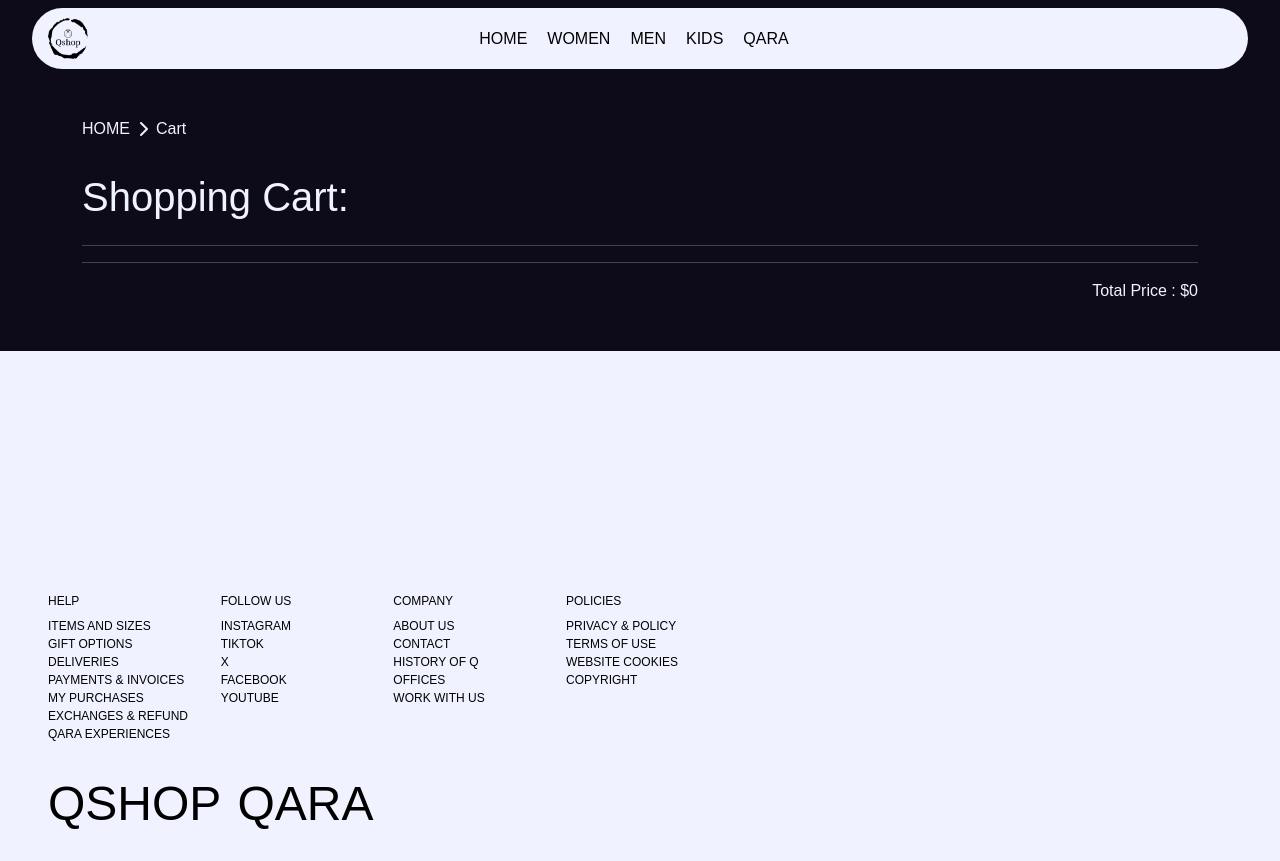
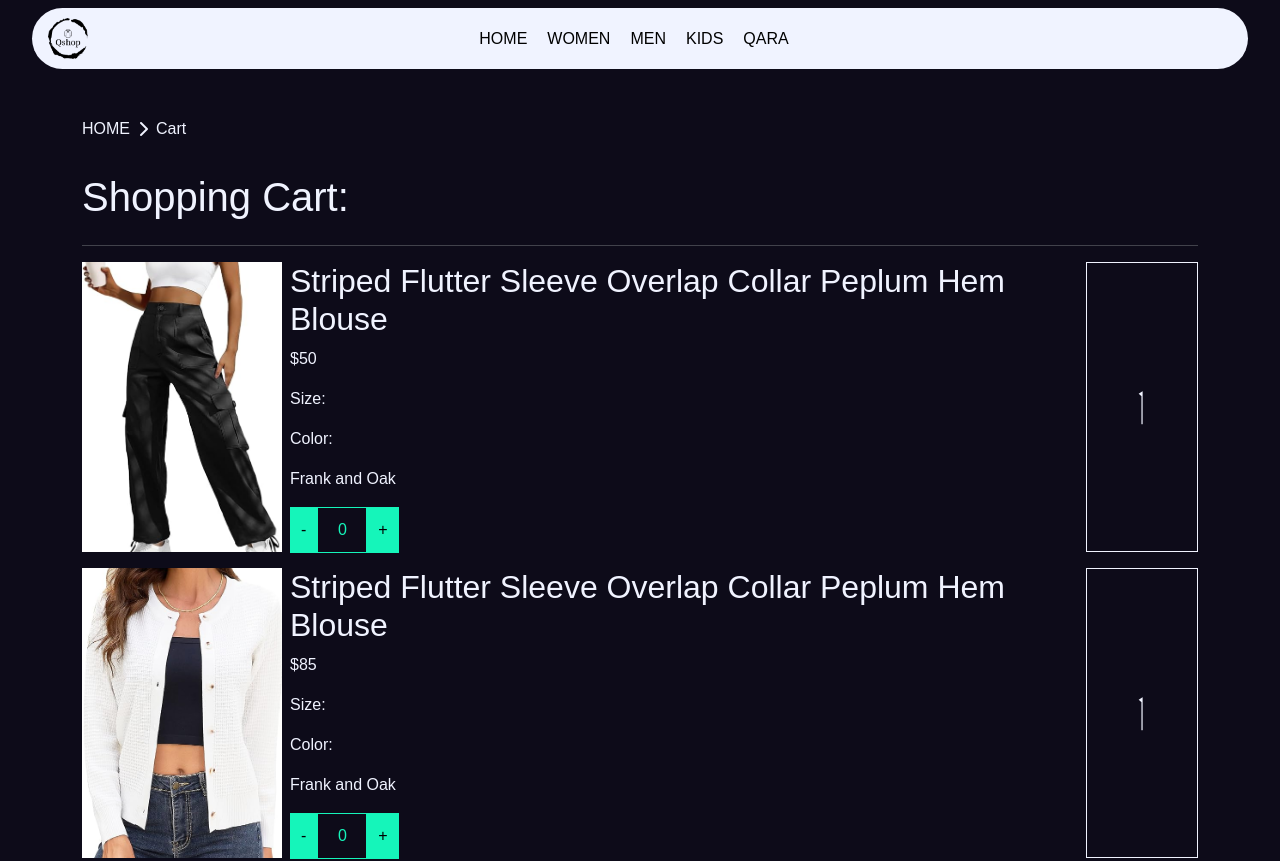
Before and after one commit to Kardarigan/Qshop, a React (Create React App) app: page /Cart in a window 1280 px wide. Shown: the top 861 px of the page. Built offline with nearby package versions, Linux system fonts and the light colour scheme; some icons are missing; a web font is replaced by a local one.

Commit message:
Cart page style is done

```diff
--- a/src/comps/functions/TheContext.jsx
+++ b/src/comps/functions/TheContext.jsx
@@ -1,5 +1,4 @@
-import React, { useState, useEffect } from "react";
-import { createContext } from "react";
+import React, { useState, useEffect, createContext } from "react";
 import all_product from "../assets/all_product"
 
 export const TheContext = createContext(null);
@@ -9,7 +8,7 @@
     for (let i = 0; i < all_product.length + 1; i++) {
         cart[i] = 0
     }
-    return cart
+    return cart;
 }
 
 const TheContextProvider = (props) => {
--- a/src/pages/Cart.jsx
+++ b/src/pages/Cart.jsx
@@ -1,13 +1,32 @@
-import React, { useContext, useState } from "react";
+import React, { useContext, useEffect, useState } from "react";
 import { TheContext } from "../comps/functions/TheContext";
 import Breadcrumb from "../comps/Breadcrumb";
 import { Link } from "react-router-dom";
 import Message from "../comps/Message";
 
+const useTotalPrice = () => {
+    const [totalPrice, setTotalPrice] = useState(0);
+
+    const calculateTotalPrice = (cartItems) => {
+        let total = 0;
+        for (const key in cartItems) {
+            const product = cartItems[key];
+            total += product.price * product.quantity;
+        }
+        setTotalPrice(total);
+    };
+
+    return [totalPrice, calculateTotalPrice];
+};
+
 export default function Cart() {
     const { all_product, cartItems, addToCart, removeFromCart, increasProduct, dicreasProduct } = useContext(TheContext);
     const [message, setMessage] = useState("");
-    const [totalPrice, setTotalPrice] = useState(0);
+    const [totalPrice, calculateTotalPrice] = useTotalPrice();
+
+    useEffect(() => {
+        calculateTotalPrice(cartItems);
+    }, [cartItems]);
 
     return (
         <section className="cart py-5">
@@ -16,24 +35,23 @@
             <h1 className="py-3">Shopping Cart: </h1>
             <hr className="mt-0" />
             {all_product.map((product, index) => {
-                if (cartItems[product.id].count > 0) {
-                    totalPrice = + product.price;
-
                 return (
-                        <div className="d-flex justify-content-between" key={index}>
-                            <div className="card-cart">
+                    <div className="d-flex justify-content-between mt-3" key={index}>
+                        <div className="cart-card d-flex justify-content-between">
                             <Link to={`/${product.category}/Product/${product.id}`} onClick={window.scrollTo(0, 0)}>
                                 <img src={product.cover} alt={product.title} />
-                                    <h2>{product.title}</h2>
                             </Link>
-                                <span>{product.price}</span>
-                                <span>{product.selectedSize}</span>
-                                <span>{product.selectedColor}</span>
-                                <span>{product.brand}</span>
+                            <div className="ms-2">
+                                <h2><Link to={`/${product.category}/Product/${product.id}`} onClick={window.scrollTo(0, 0)}>{product.title}</Link></h2>
+                                <p>${product.price}</p>
+                                <p>Size: {product.selectedSize}</p>
+                                <p>Color: {product.selectedColor}</p>
+                                <p>{product.brand}</p>
                                 <div className="addToCart">
-                                    <button className="button button-classic" onClick={() => increasProduct(product.id)}>-</button>
+                                    <button className="button button-classic" onClick={() => dicreasProduct(product.id)}>-</button>
                                     <span className="flexCentralizer">{cartItems[product.id]}</span>
-                                    <button className="button button-classic" onClick={() => dicreasProduct(product.id)}>+</button>
+                                    <button className="button button-classic" onClick={() => increasProduct(product.id)}>+</button>
+                                </div>
                             </div>
                         </div>
                         <button onClick={() => removeFromCart(product.id)}>
@@ -41,7 +59,6 @@
                         </button>
                     </div>
                 )
-                }
             })}
             {!cartItems &&
                 <h3> Your Shopping Cart is empty</h3>
--- /dev/null
+++ b/src/style/cart.scss
@@ -0,0 +1,54 @@
+.cart {
+    &-card {
+        width: 90%;
+        max-width: 1000px;
+        height: 290px;
+
+        img {
+            width: 200px;
+            height: 290px;
+            object-fit: cover;
+            object-position: center;
+        }
+
+        h2 a {
+            color: $color_text;
+
+            &:hover {
+                color: $color_prime;
+            }
+        }
+
+        .addToCart {
+            display: flex;
+            align-items: center;
+
+            button {
+                padding: 10px;
+                border: 1px solid $color_prime;
+            }
+
+            span {
+                width: 50px;
+                color: $color_prime;
+                border: 1px solid $color_prime;
+                padding: 10px;
+            }
+        }
+    }
+
+    button:has(.fa-xmark) {
+        width: 10%;
+        border: 1px solid $color_background_2nd;
+        color: $color_text;
+        background: transparent;
+
+        i {
+            font-size: 30px;
+        }
+
+        &:hover {
+            background-color: rgba(rgb(253, 62, 120), 0.5);
+        }
+    }
+}
--- a/src/style/main.scss
+++ b/src/style/main.scss
@@ -5,6 +5,7 @@
 @import 'footer';
 @import 'home';
 @import 'card';
+@import 'cart';
 @import 'category';
 @import 'login';
 @import 'product';
```
Lines whose indentation alone changed are shown as unchanged.
